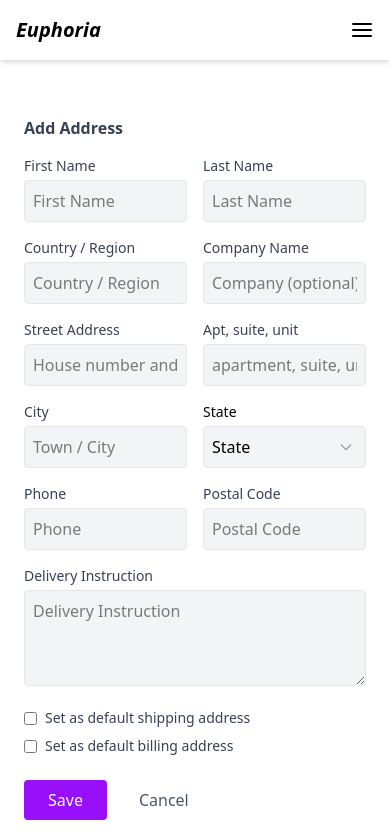
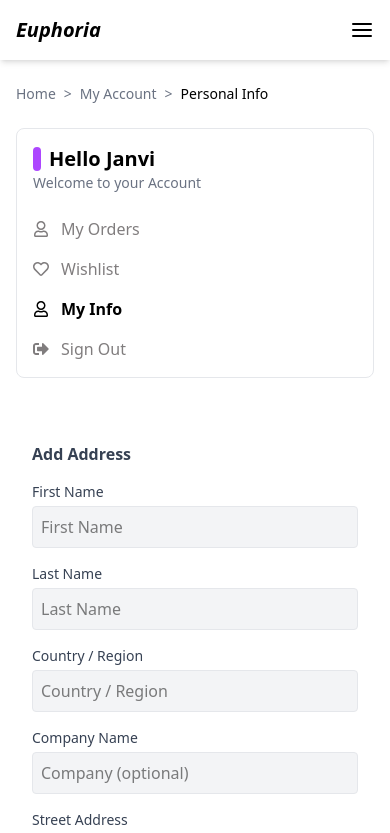
Before and after one commit to Santosh93kumar/Cloth_ecomm, a React (Vite) app: page /address in a window 390 px wide. Shown: the top 833 px of the page. Built offline with nearby package versions, Linux system fonts and the light colour scheme.

Commit message:
routing fixation

```diff
--- a/src/component/Page/AddressForm.jsx
+++ b/src/component/Page/AddressForm.jsx
@@ -1,98 +1,130 @@
 import React from 'react';
+import { FaRegUser, FaRegHeart, FaSignOutAlt } from "react-icons/fa";
 
 const AddressForm = () => {
   return (
-    <div className=" p-6 max-w-4xl mx-auto h-screen">
-      <div className="flex mb-8">
-      </div>
+    <div className="mx-auto py-6 px-4 md:px-8 max-w-7xl">
+      {/* Breadcrumb */}
+      <nav className="text-sm text-gray-500 mb-6 flex flex-wrap">
+        <span className="cursor-pointer hover:underline">Home</span>
+        <span className="mx-2">&gt;</span>
+        <span className="cursor-pointer hover:underline">My Account</span>
+        <span className="mx-2">&gt;</span>
+        <span className="text-black">Personal Info</span>
+      </nav>
 
-      <div className="mb-6">
+      <div className="flex flex-col md:flex-row gap-6 md:gap-10">
+        {/* Sidebar */}
+        <aside className="w-full md:w-1/4 p-4 md:p-6 border border-gray-200 rounded-lg md:border-r mb-6 md:mb-0 h-fit">
+          <h2 className="text-xl md:text-2xl font-bold flex items-center gap-2">
+            <span className="w-2 h-6 bg-purple-500 rounded-full"></span> Hello Janvi
+          </h2>
+          <p className="text-sm text-gray-500 mb-6">Welcome to your Account</p>
+
+          <nav className="space-y-4">
+            <button className="flex items-center gap-3 text-[#807D7E] hover:text-black w-full text-left">
+              <FaRegUser /> My Orders
+            </button>
+            <button className="flex items-center gap-3 text-[#807D7E] hover:text-black w-full text-left">
+              <FaRegHeart /> Wishlist
+            </button>
+            <button className="flex items-center gap-3 text-black font-bold w-full text-left">
+              <FaRegUser /> My Info
+            </button>
+            <button className="flex items-center gap-3 text-[#807D7E] hover:text-black w-full text-left">
+              <FaSignOutAlt /> Sign Out
+            </button>
+          </nav>
+        </aside>
+
+        {/* Main Content */}
+        <main className="w-full md:w-3/4">
+          <div className="p-4 md:p-6 max-w-4xl mx-auto">
+            <div className="mb-8">
+              <div>
                 <h3 className="text-md font-bold mb-4 text-gray-700">Add Address</h3>
 
-        <div className="grid grid-cols-2 gap-4 mb-4">
+                <div className="grid grid-cols-1 sm:grid-cols-2 gap-4 mb-4">
                   <div>
                     <label className="text-sm mb-1 block text-gray-700">First Name</label>
-            <input type="text" placeholder="First Name" className="w-full p-2 bg-gray-100 rounded border border-gray-200"  />
+                    <input type="text" placeholder="First Name" className="w-full p-2 bg-gray-100 rounded border border-gray-200" />
                   </div>
                   <div>
-            <label className="text-sm mb-1 block  text-gray-700">Last Name</label>
+                    <label className="text-sm mb-1 block text-gray-700">Last Name</label>
                     <input type="text" placeholder="Last Name" className="w-full p-2 bg-gray-100 rounded border border-gray-200" />
                   </div>
                 </div>
 
-        <div className="grid grid-cols-2 gap-4 mb-4">
+                <div className="grid grid-cols-1 sm:grid-cols-2 gap-4 mb-4">
                   <div>
-            <label className="text-sm mb-1 block  text-gray-700">Country / Region</label>
+                    <label className="text-sm mb-1 block text-gray-700">Country / Region</label>
                     <input type="text" placeholder="Country / Region" className="w-full p-2 bg-gray-100 rounded border border-gray-200" />
                   </div>
                   <div>
-            <label className="text-sm mb-1 block  text-gray-700">Company Name</label>
+                    <label className="text-sm mb-1 block text-gray-700">Company Name</label>
                     <input type="text" placeholder="Company (optional)" className="w-full p-2 bg-gray-100 rounded border border-gray-200" />
                   </div>
                 </div>
 
-        <div className="grid grid-cols-2 gap-4 mb-4">
+                <div className="grid grid-cols-1 sm:grid-cols-2 gap-4 mb-4">
                   <div>
-            <label className="text-sm mb-1 block  text-gray-700">Street Address</label>
+                    <label className="text-sm mb-1 block text-gray-700">Street Address</label>
                     <input type="text" placeholder="House number and street name" className="w-full p-2 bg-gray-100 rounded border border-gray-200" />
                   </div>
                   <div>
-            <label className="text-sm mb-1 block  text-gray-700">Apt, suite, unit</label>
+                    <label className="text-sm mb-1 block text-gray-700">Apt, suite, unit</label>
                     <input type="text" placeholder="apartment, suite, unit (optional)" className="w-full p-2 bg-gray-100 rounded border border-gray-200" />
                   </div>
                 </div>
 
-        <div className="grid grid-cols-2 gap-4 mb-4">
+                <div className="grid grid-cols-1 sm:grid-cols-2 gap-4 mb-4">
                   <div>
-            <label className="text-sm mb-1 block  text-gray-700 ">City</label>
+                    <label className="text-sm mb-1 block text-gray-700">City</label>
                     <input type="text" placeholder="Town / City" className="w-full p-2 bg-gray-100 rounded border border-gray-200" />
                   </div>
                   <div>
-            <label className="text-sm mb-1 block">State</label>
-            <div className="relative">
+                    <label className="text-sm mb-1 block text-gray-700">State</label>
                     <select className="w-full p-2 bg-gray-100 rounded border border-gray-200 appearance-none">
                       <option>State</option>
                     </select>
-              <div className="absolute inset-y-0 right-0 flex items-center pr-3 pointer-events-none">
-                <svg className="w-4 h-4 text-gray-400" fill="none" stroke="currentColor" viewBox="0 0 24 24" xmlns="http://www.w3.org/2000/svg">
-                  <path strokeLinecap="round" strokeLinejoin="round" strokeWidth="2" d="M19 9l-7 7-7-7"></path>
-                </svg>
-              </div>
-            </div>
                   </div>
                 </div>
 
-        <div className="grid grid-cols-2 gap-4 mb-4">
+                <div className="grid grid-cols-1 sm:grid-cols-2 gap-4 mb-4">
                   <div>
-            <label className="text-sm mb-1 block  text-gray-700">Phone</label>
+                    <label className="text-sm mb-1 block text-gray-700">Phone</label>
                     <input type="text" placeholder="Phone" className="w-full p-2 bg-gray-100 rounded border border-gray-200" />
                   </div>
                   <div>
-            <label className="text-sm mb-1 block  text-gray-700 ">Postal Code</label>
+                    <label className="text-sm mb-1 block text-gray-700">Postal Code</label>
                     <input type="text" placeholder="Postal Code" className="w-full p-2 bg-gray-100 rounded border border-gray-200" />
                   </div>
                 </div>
 
                 <div className="mb-4">
-          <label className="text-sm mb-1 block  text-gray-700">Delivery Instruction</label>
+                  <label className="text-sm mb-1 block text-gray-700">Delivery Instruction</label>
                   <textarea placeholder="Delivery Instruction" className="w-full p-2 bg-gray-100 rounded border border-gray-200 h-24"></textarea>
                 </div>
 
                 <div className="space-y-2 mb-6">
                   <div className="flex items-center">
                     <input type="checkbox" id="defaultShipping" className="mr-2" />
-            <label htmlFor="defaultShipping" className="text-sm  text-gray-700">Set as default shipping address</label>
+                    <label htmlFor="defaultShipping" className="text-sm text-gray-700">Set as default shipping address</label>
                   </div>
                   <div className="flex items-center">
-            <input type="checkbox" id="defaultBilling" className="mr-2  text-gray-700 " />
-            <label htmlFor="defaultBilling" className="text-sm  text-gray-700">Set as default billing address</label>
+                    <input type="checkbox" id="defaultBilling" className="mr-2" />
+                    <label htmlFor="defaultBilling" className="text-sm text-gray-700">Set as default billing address</label>
                   </div>
                 </div>
 
-        <div className="flex gap-4">
-          <button className="bg-purple-600 text-white px-6 py-2 rounded">Save</button>
-          <button className="text-gray-600 px-4 py-2">Cancel</button>
+                <div className="flex flex-wrap gap-4">
+                  <button className="bg-purple-600 text-white px-6 py-2 rounded hover:bg-purple-700 transition-colors">Save</button>
+                  <button className="text-gray-600 px-4 py-2 hover:text-gray-800 transition-colors">Cancel</button>
                 </div>
+              </div>
+            </div>
+          </div>
+        </main>
       </div>
     </div>
   );
--- a/src/component/Page/ShoppingCart.jsx
+++ b/src/component/Page/ShoppingCart.jsx
@@ -3,6 +3,7 @@ import im1 from "../Image/Rectangle 25.png";
 import im2 from "../Image/product1.png";
 import im3 from "../Image/product2.png";
 import del from "../Image/deletecon.png";
+import { Navigate } from 'react-router-dom';
 
 const ShoppingCart = () => {
   const [cartItems, setCartItems] = useState([
@@ -153,7 +154,7 @@ const ShoppingCart = () => {
               <span>Grand Total</span>
               <span>$518.00</span>
             </div>
-            <button className="w-full bg-purple-600 hover:bg-purple-700 rounded-lg text-white py-3 mt-4 transition-colors">
+            <button className="w-full bg-purple-600 hover:bg-purple-700 rounded-lg text-white py-3 mt-4 transition-colors" >
               Proceed To Checkout
             </button>
           </div>
--- a/src/component/Page/Wishlist.jsx
+++ b/src/component/Page/Wishlist.jsx
@@ -15,10 +15,10 @@ const Wishlist = () => {
 
   // Recently viewed items
   const [recentlyViewed, setRecentlyViewed] = useState([
-    { id: 1, name: "Casual Shirt", price: "$19.99", brand: "Jhanvi’s Brand", image: product1 },
-    { id: 2, name: "Sports Shoes", price: "$34.99", brand: "AS’s Brand", image: product2 },
-    { id: 3, name: "Leather Jacket", price: "$59.99", brand: "MM’s Brand", image: product3 },
-    { id: 4, name: "Classic Watch", price: "$79.99", brand: "Nike’s Brand", image: product1 },
+    { id: 1, name: "Casual Shirt", price: "$19.99", brand: "Jhanvi's Brand", image: product1 },
+    { id: 2, name: "Sports Shoes", price: "$34.99", brand: "AS's Brand", image: product2 },
+    { id: 3, name: "Leather Jacket", price: "$59.99", brand: "MM's Brand", image: product3 },
+    { id: 4, name: "Classic Watch", price: "$79.99", brand: "Nike's Brand", image: product1 },
   ]);
 
   const toggleWishlist = (product) => {
```
Lines whose indentation alone changed are shown as unchanged.
